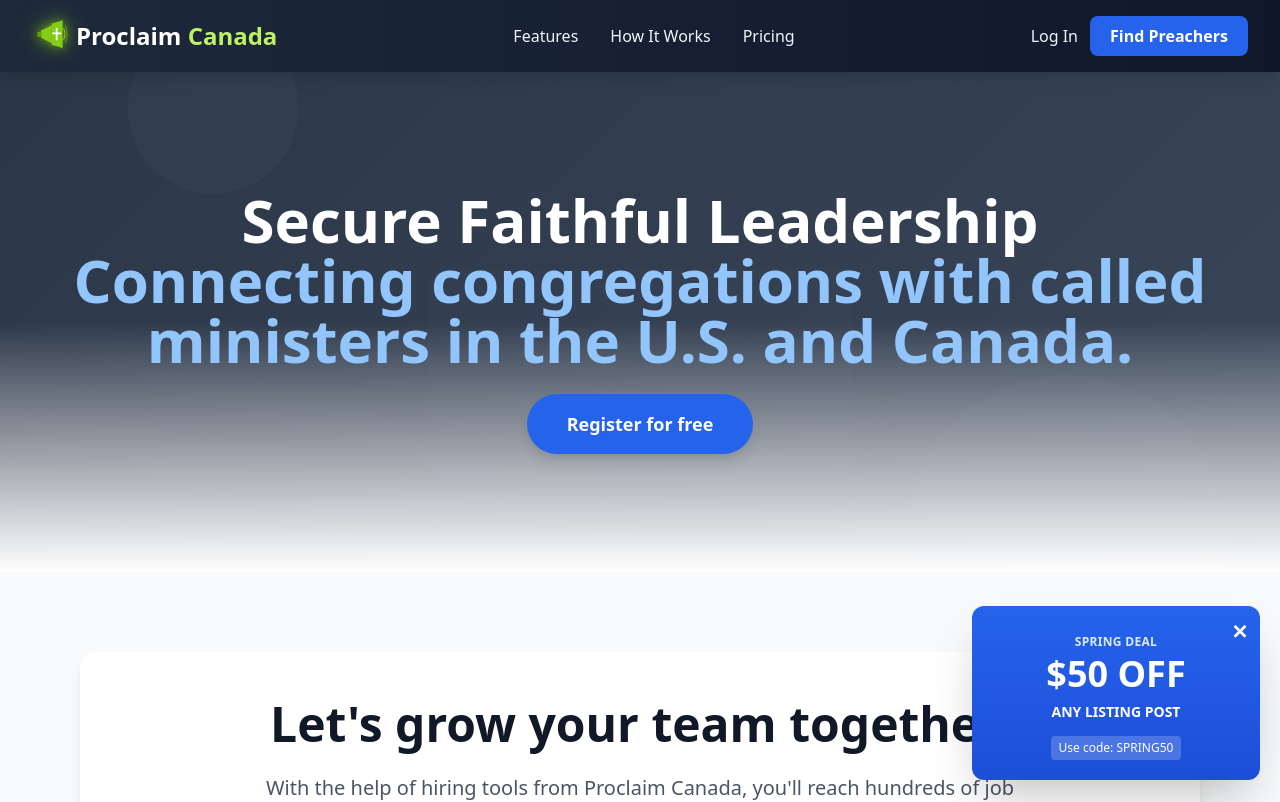
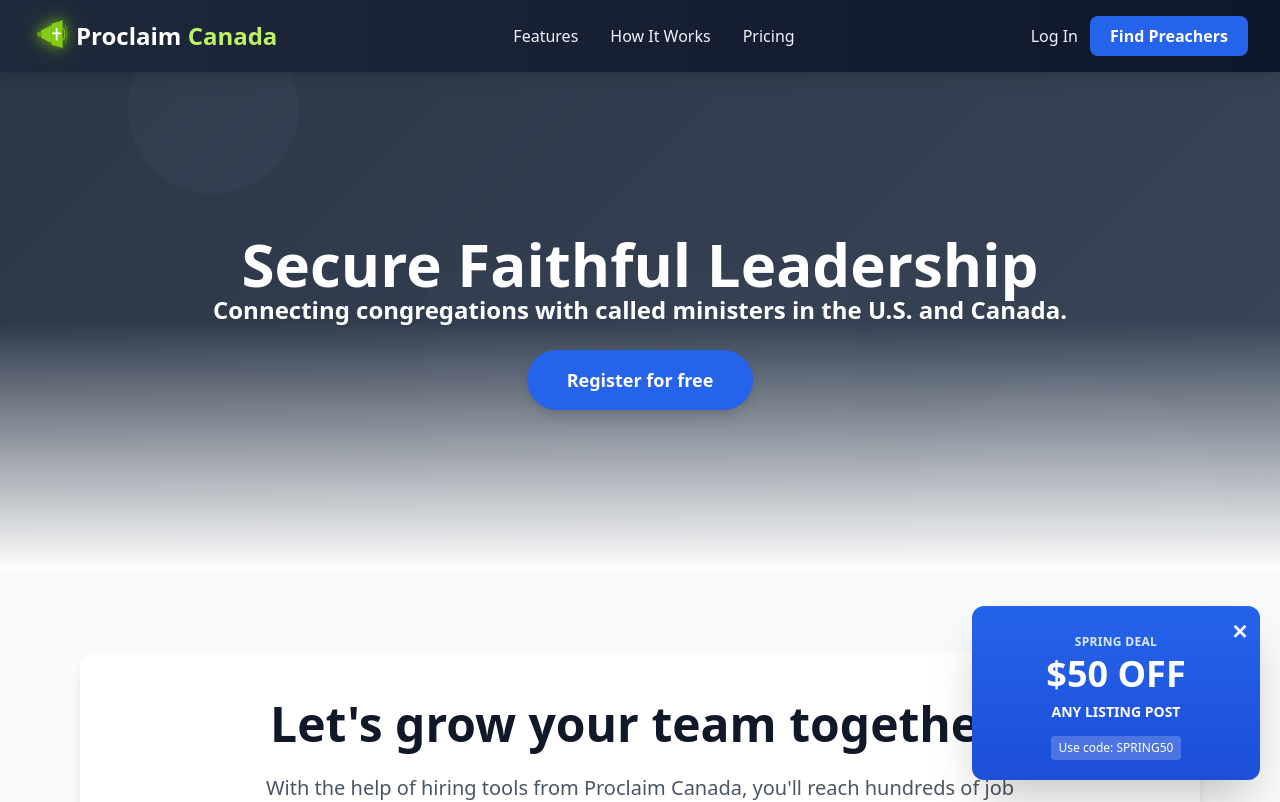
Before and after one commit to cathamaoui/Proclaim-Canada, a Next.js app: page /church-home in a window 1280 px wide. Shown: the top 802 px of the page. Built offline with nearby package versions, Linux system fonts and the light colour scheme; no server answers.

Commit message:
Change subtitle text color to white and make smaller to match home page

```diff
--- a/app/church-home/page.tsx
+++ b/app/church-home/page.tsx
@@ -79,7 +79,7 @@ export default function ChurchHomePage() {
         <div className="relative text-center text-white px-4 z-10">
           <h1 className="text-5xl md:text-6xl font-bold leading-tight mb-6">
             Secure Faithful Leadership<br />
-            <span className="text-blue-300">Connecting congregations with called ministers in the U.S. and Canada.</span>
+            <span className="text-white text-xl md:text-2xl font-semibold block">Connecting congregations with called ministers in the U.S. and Canada.</span>
           </h1>
           <Link
             href="/auth/signup?type=church"
```
